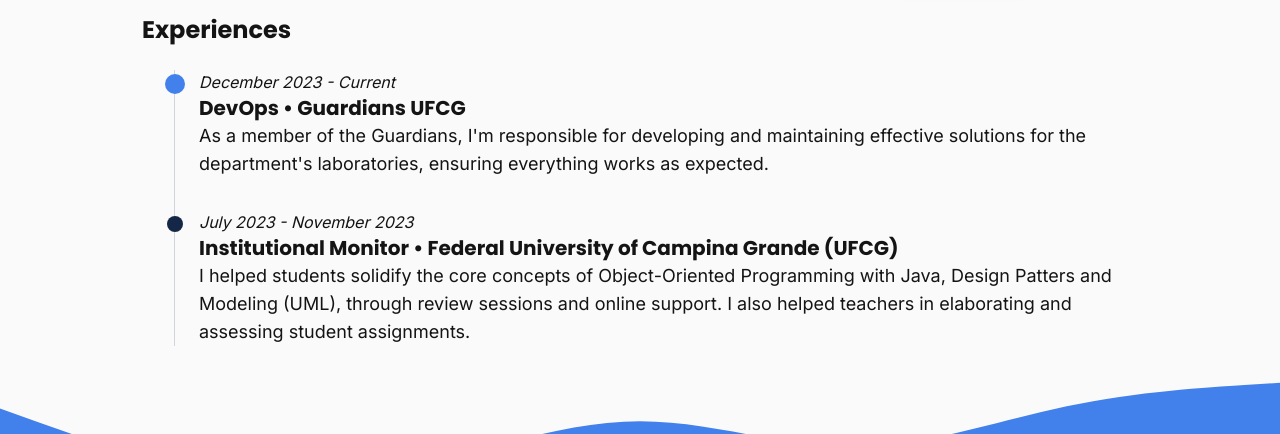
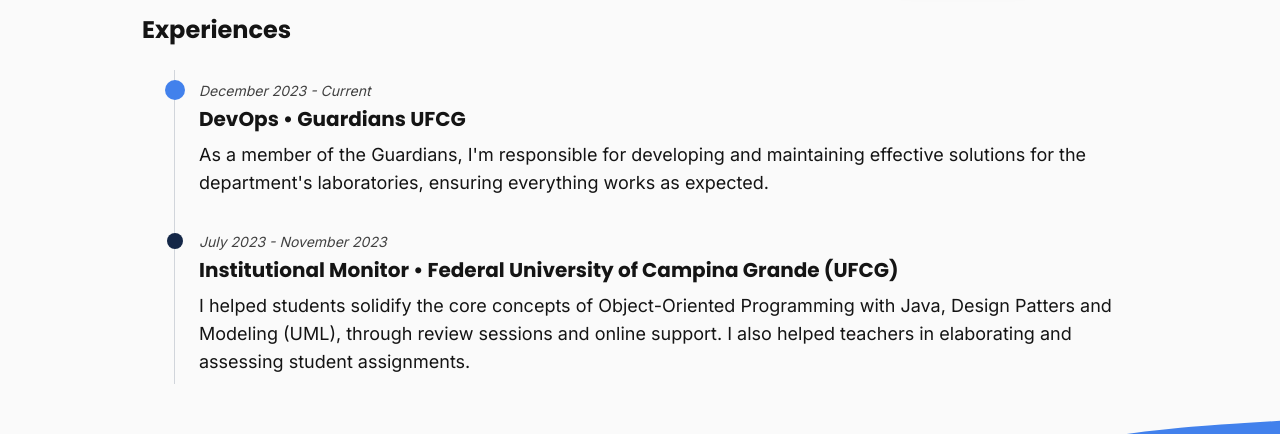
Before and after one commit to dougdomingos/portfolio, a Next.js app: page /home in a window 1280 px wide. Shown: the part 391-825 px from the top of the page. Built offline with nearby package versions, Linux system fonts and the light colour scheme.

Commit message:
refactor(Experiences): change JobCard styling

```diff
--- a/src/components/pages/home/Experiences.tsx
+++ b/src/components/pages/home/Experiences.tsx
@@ -4,7 +4,7 @@ import jobs from './jobs';
 const Experiences = () => (
   <section className='flex flex-col gap-6'>
     <h2 className='text-2xl font-display font-bold'>Experiences</h2>
-    <ol className='ml-2 md:ml-8 flex flex-col gap-8 border-l border-gray-300 dark:border-gray-600'>
+    <ol className='py-2 ml-2 md:ml-8 flex flex-col gap-8 border-l border-gray-300 dark:border-gray-600'>
       {jobs.map((job) => (
         <li key={job.title}>
           <JobCard {...job} />
--- a/src/components/pages/home/JobCard.tsx
+++ b/src/components/pages/home/JobCard.tsx
@@ -2,27 +2,25 @@ import { Job } from '@customTypes/Job';
 import { formatDate } from '@lib/formatDate';
 import clsx from 'clsx';
 
-interface JobCardProps extends Job { }
+interface JobCardProps extends Job {}
 
-const JobCard = ({
-  time,
-  title,
-  company,
-  description,
-}: JobCardProps) => {
-  const timeSpan =
-    `${formatDate(time.start, 'long')} - ${time.end ? formatDate(time.end, 'long') : 'Current'}`;
+const JobCard = ({ time, title, company, description }: JobCardProps) => {
+  const timeSpan = `${formatDate(time.start, 'long')} - ${
+    time.end ? formatDate(time.end, 'long') : 'Current'
+  }`;
 
   return (
     <div className='relative ml-4 md:ml-6'>
       <div
         className={clsx(
           time.end ? 'bg-primary-dark' : 'bg-primary scale-125',
-          'absolute top-1.5 -left-6 md:-left-8 rounded-full w-4 h-4',
+          'absolute top-1 -left-6 md:-left-8 rounded-full w-4 h-4',
         )}
       />
-      <span className='italic'>{timeSpan}</span>
-      <h3 className='font-bold text-xl font-display'>
+      <span className='inline-block text-sm italic opacity-80 mb-1'>
+        {timeSpan}
+      </span>
+      <h3 className='font-bold text-xl font-display mb-2'>
         {title} &bull; {company}
       </h3>
       <p className='text-lg'>{description}</p>
```
